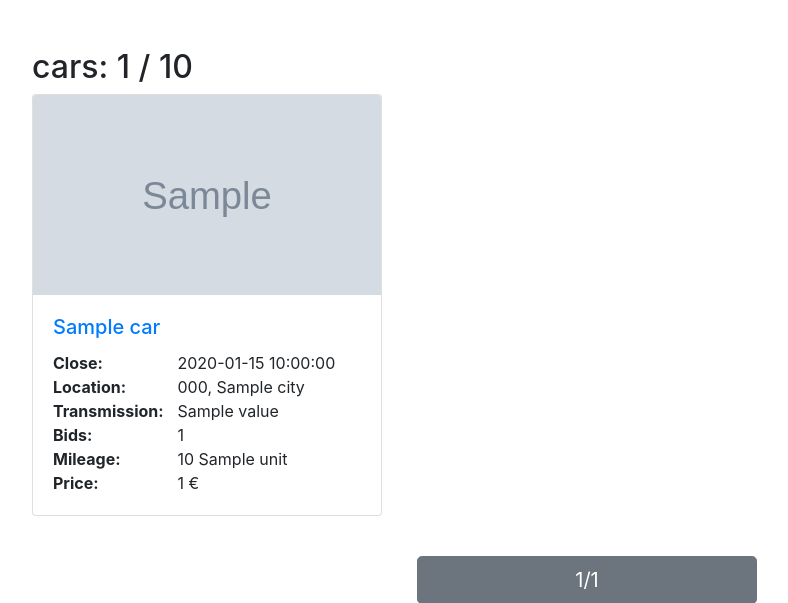
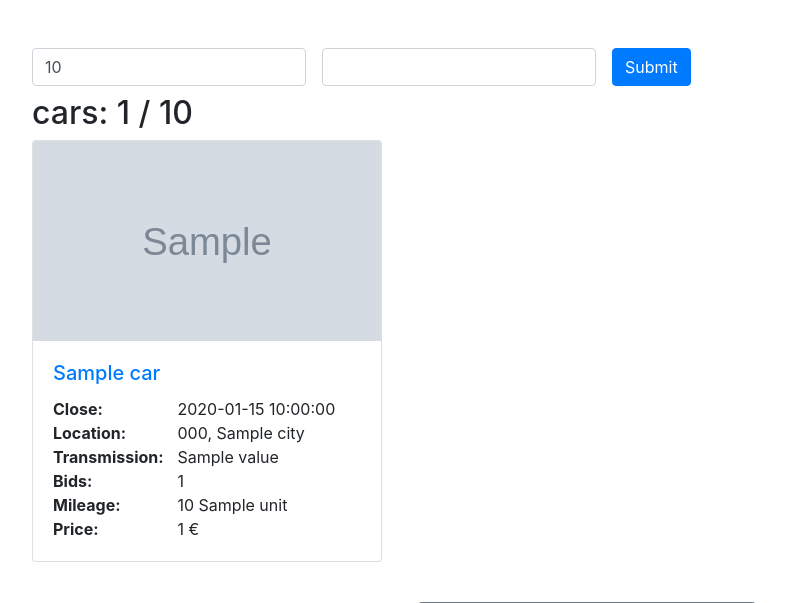
Before and after one commit to gllsrssx/auctionCarsScraper, a Flask app: template templates/index.html in a window 1280 px wide. Shown: the top 603 px of the page, without its empty margins (53-841 px from the left). Run offline with Flask 3, Linux system fonts and the light colour scheme; the template is opened without the code that fills it: most values are stand-ins (such as "Sample title", 1, 10 or a date in 2020); grey boxes marked "Sample" are stand-in pictures; parts of the project's set-up code (start-up, migrations or seed data) failed here and were passed over; some libraries are stand-ins or nearby versions.

Commit message:
Update car filter criteria and form submission handling

```diff
--- a/app.py
+++ b/app.py
@@ -24,9 +24,13 @@
 app.jinja_env.tests['list'] = is_list
 app.jinja_env.tests['dict'] = is_dict
 
-@app.route('/')
+@app.route('/', methods=['GET','POST'])
 def index():
     page = int(request.args.get('page', 1))
+    INP_MAX_PRICE = int(request.form.get('INP_MAX_PRICE', 15000))  # Default to 15000 if not provided
+    INP_MAX_KM = int(request.form.get('INP_MAX_KM', 150000))  # Default to 150000 if not provided
+    data_results = update.main(INP_MAX_PRICE, INP_MAX_KM)  # Pass INP_MAX_PRICE and INP_MAX_KM to update.main
+
     start_idx = (page - 1) * cars_per_page
     end_idx = start_idx + cars_per_page
     current_page_cars = data_results[start_idx:end_idx]
@@ -40,9 +44,11 @@
         'has_more_pages': has_more_pages,
         'page': page,
         'total_pages': total_pages,
+        'INP_MAX_PRICE' : INP_MAX_PRICE,
+        'INP_MAX_KM' : INP_MAX_KM
     }
 
     return render_template('index.html', data=data_to_send)
 
 if __name__ == '__main__':
-    app.run(debug=True)
+    app.run(debug=False)
--- a/templates/index.html
+++ b/templates/index.html
@@ -11,6 +11,17 @@
 
 <body>
     <div class="container mt-3 mt-md-5">
+        <form method="POST" class="form-inline">
+            <div class="form-group mb-2">
+                <label for="INP_MAX_PRICE" class="sr-only">Max Price:</label>
+                <input type="number" class="form-control" id="INP_MAX_PRICE" name="INP_MAX_PRICE" value="{{ data.INP_MAX_PRICE }}">
+            </div>
+            <div class="form-group mx-sm-3 mb-2">
+                <label for="INP_MAX_KM" class="sr-only">Max KM:</label>
+                <input type="number" class="form-control" id="INP_MAX_KM" name="INP_MAX_KM" value="{{ data.INP_MAX_KM }}">
+            </div>
+            <button type="submit" class="btn btn-primary mb-2">Submit</button>
+        </form>
         <h2>cars: {{ data.cars_per_page }} / {{data.amount_of_cars}}</h2>
         <div class="row" id="cars-container">
             {% for car in data.cars %}
```
Also changed, not shown: update.py (+10 -6 lines).
